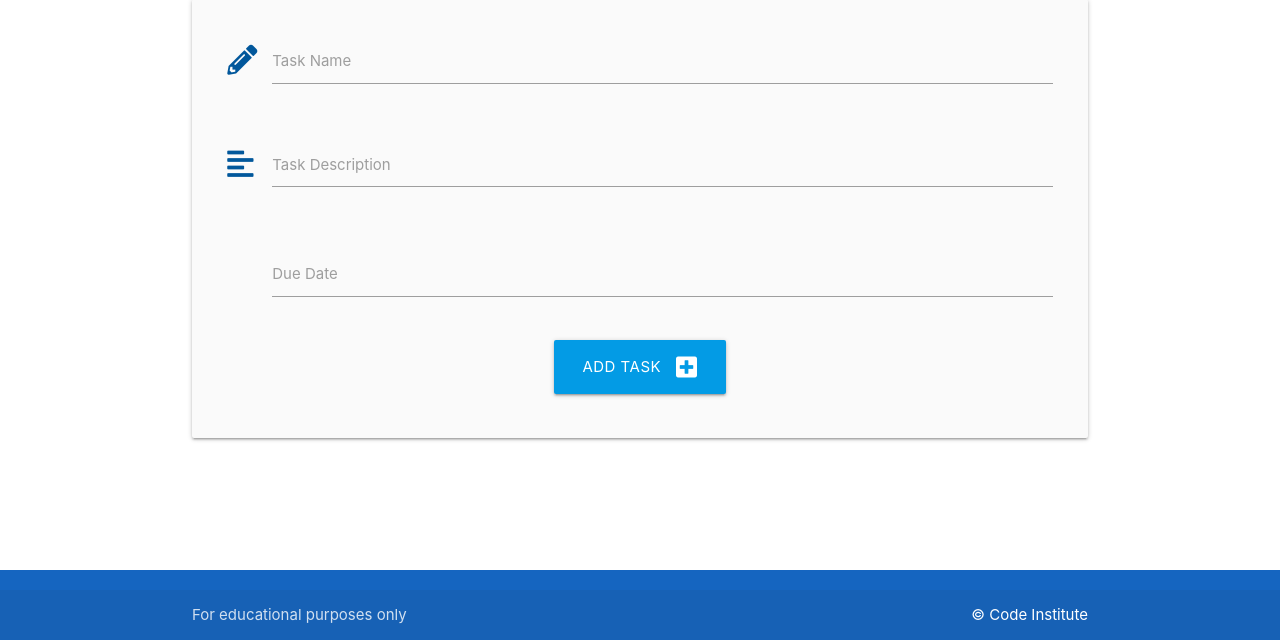
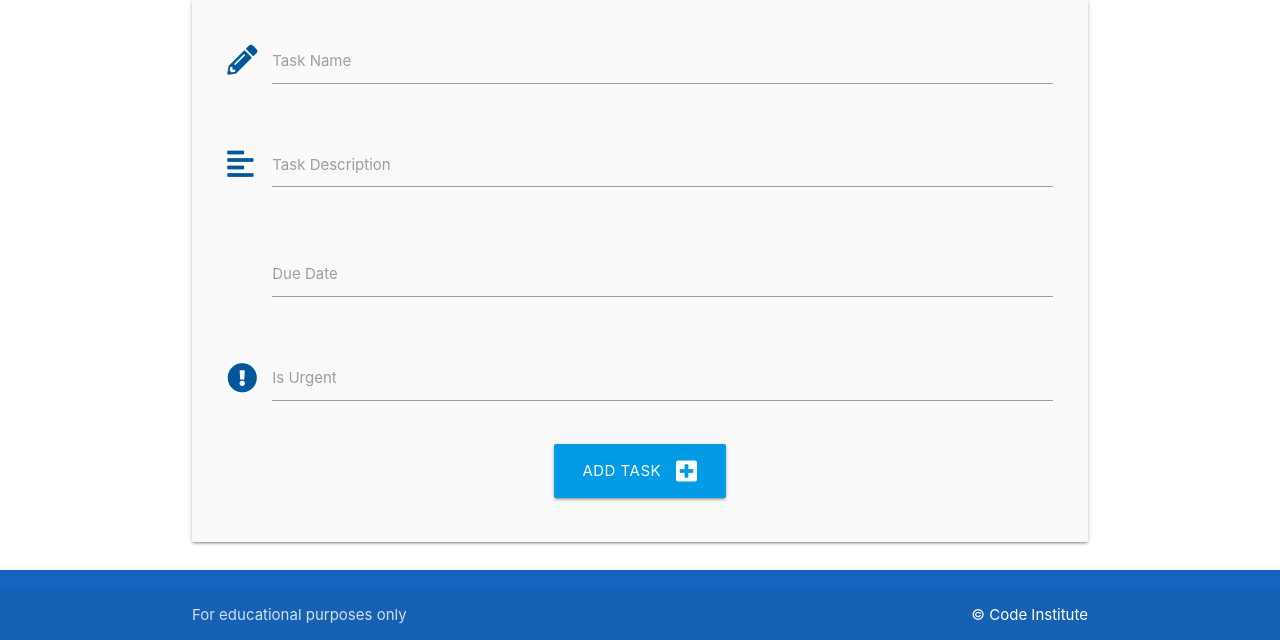
Before and after one commit to DSP1994/flask-sqlalchemy-task-manager, a Flask app: page /add_task in a window 1280 px wide. Shown: the part 160-800 px from the top of the page. Run offline with Flask 2, Linux system fonts and the light colour scheme; data that the repository does not hold is empty.

Commit message:
back in add_task, added in an 'is urgent' section

```diff
--- a/taskmanager/templates/add_task.html
+++ b/taskmanager/templates/add_task.html
@@ -30,6 +30,14 @@
                 <label for="due_date">Due Date</label>
             </div>
         </div>
+        <!-- is urgent -->
+        <div class="row">
+            <div class="input-field col s12">
+                <i class="fas fa-exclamation-circle prefix light-blue-text text-darken-4"></i>
+                <input id="is_urgent" name="is_urgent" type="text" class="validate" required>
+                <label for="is_urgent">Is Urgent</label>
+            </div>
+        </div>
         <!-- submit button -->
         <div class="row">
             <div class="col s12 center-align">
```
